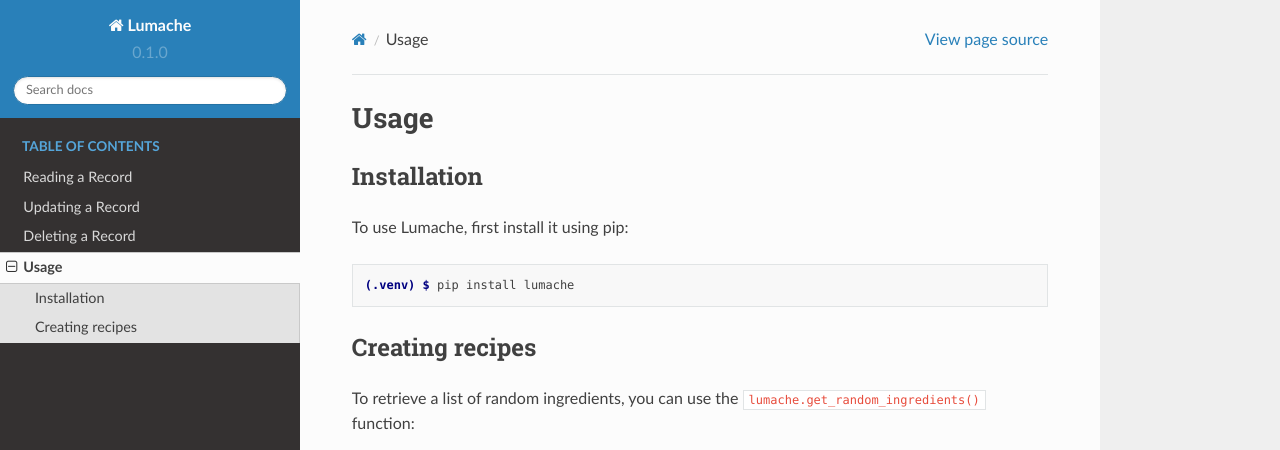
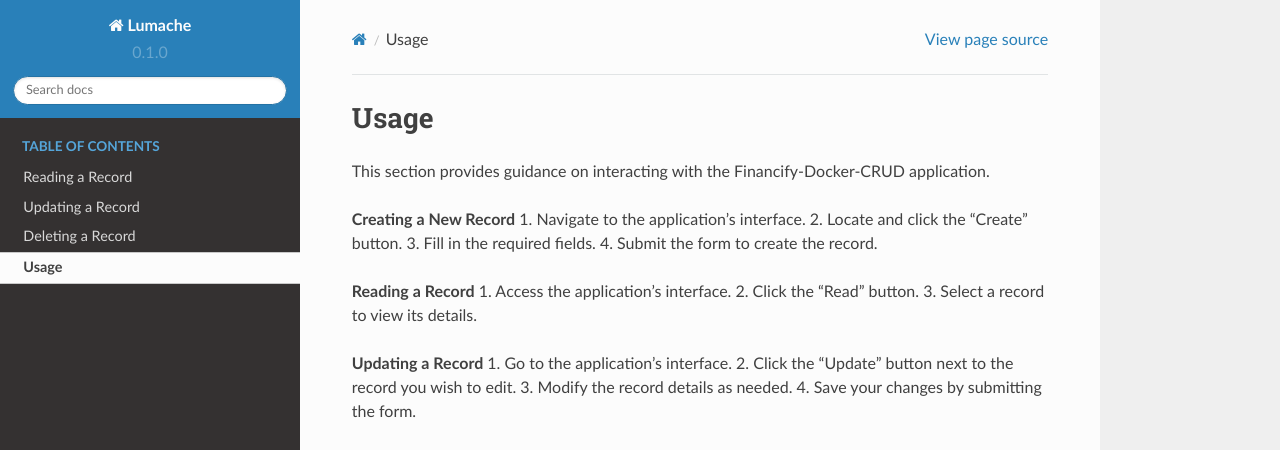
Before and after one commit to Joao-Abner/financify-docker-tutorial, a Sphinx documentation site: the page built from docs/source/usage.rst, in a window 1280 px wide and 1095 px high. Shown: the top 450 px of the window. Built offline with Sphinx 7.4.7 and the Read the Docs theme 2.0.0, drawn with Linux system fonts in a browser that asks for light colours; pages that are not in the unit, such as notebooks, are missing from menus; some of the changed text lies outside the part shown.

Commit message:
Update usage.rst

```diff
--- a/docs/source/usage.rst
+++ b/docs/source/usage.rst
@@ -1,33 +1,27 @@
+====================
 Usage
-=====
+====================
 
-.. _installation:
+This section provides guidance on interacting with the Financify-Docker-CRUD application.
 
-Installation
-------------
+**Creating a New Record**
+1. Navigate to the application's interface.
+2. Locate and click the "Create" button.
+3. Fill in the required fields.
+4. Submit the form to create the record.
 
-To use Lumache, first install it using pip:
+**Reading a Record**
+1. Access the application's interface.
+2. Click the "Read" button.
+3. Select a record to view its details.
 
-.. code-block:: console
+**Updating a Record**
+1. Go to the application's interface.
+2. Click the "Update" button next to the record you wish to edit.
+3. Modify the record details as needed.
+4. Save your changes by submitting the form.
 
-   (.venv) $ pip install lumache
-
-Creating recipes
-----------------
-
-To retrieve a list of random ingredients,
-you can use the ``lumache.get_random_ingredients()`` function:
-
-.. autofunction:: lumache.get_random_ingredients
-
-The ``kind`` parameter should be either ``"meat"``, ``"fish"``,
-or ``"veggies"``. Otherwise, :py:func:`lumache.get_random_ingredients`
-will raise an exception.
-
-.. autoexception:: lumache.InvalidKindError
-
-For example:
-
->>> import lumache
->>> lumache.get_random_ingredients()
-['shells', 'gorgonzola', 'parsley']
+**Deleting a Record**
+1. Open the application's interface.
+2. Click the "Delete" button next to the record you want to remove.
+3. Confirm the deletion.
```
